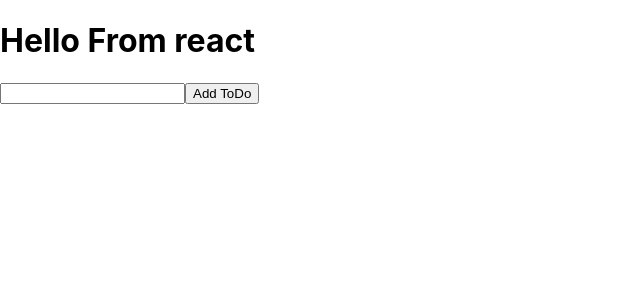
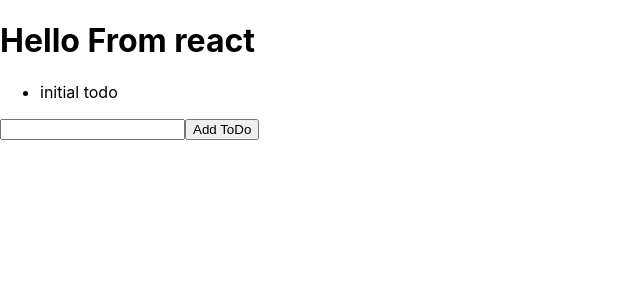
Before and after one commit to rahulreddyr3/learn_react_beginner, a React (Create React App) app in the folder Intro-to-React/todo-with-react/: page / in a window 1280 px wide. Shown: the top 300 px of the page, without its empty margins (0-640 px from the left). Built offline with nearby package versions, Linux system fonts and the light colour scheme.

Commit message:
[Rahul] add todos component to display state

```diff
--- a/Intro-to-React/todo-with-react/src/App.js
+++ b/Intro-to-React/todo-with-react/src/App.js
@@ -1,20 +1,19 @@
-// To build Todos we would need not 1 but 2 states, One to hold all todos, one to hold new to do input. lets create them.
 import Button from "./components/Button";
-// We need to import this to use state inside a function/component in React
 import {useState} from "react";
+// Importing Todos component
+import Todos from "./components/todos"
 
 const App = () => {
-    // Creating a state to hold the todos.
     const [todos, setTodo] = useState([{id: 1, name: 'initial todo'}]);
     const [todoInput, setTodoInput] = useState([]);
-    // Observe that in this case the data/state is JS data rather than in HTML. This makes access and manipulation faster in react.
 
     return (
         <div>
             <h1>
                 Hello From react
             </h1>
-            {/*Lets also add an Input element to hold the input value*/}
+            {/* To render the state we can simply pass the state as a prop*/}
+            <Todos todos={todos}/>
             <input type="text"/>
             <Button/>
         </div>
--- /dev/null
+++ b/Intro-to-React/todo-with-react/src/components/todos.js
@@ -0,0 +1,21 @@
+// Here Todos component takes list of todos as prop
+const Todos = ({todos}) => {
+    console.log("todos : " + todos.map((todo) => (todo.id)))
+    return (
+        <>
+            <ul>
+                {/*The advantage of JSX is that althoug it looks like HTML it is in fact JS
+                Hence we can add logic directly in it. we use `{}` in JSX to specify that we are writing JS */}
+                {todos.map((todo) => {
+                    return (
+                        <li key={todo.id}>
+                            {todo.name}
+                        </li>
+                    )
+                })}
+            </ul>
+        </>
+    )
+}
+
+export default Todos
```
Also changed, not shown: 1 other file (tests, documents, lock files or other folders).
